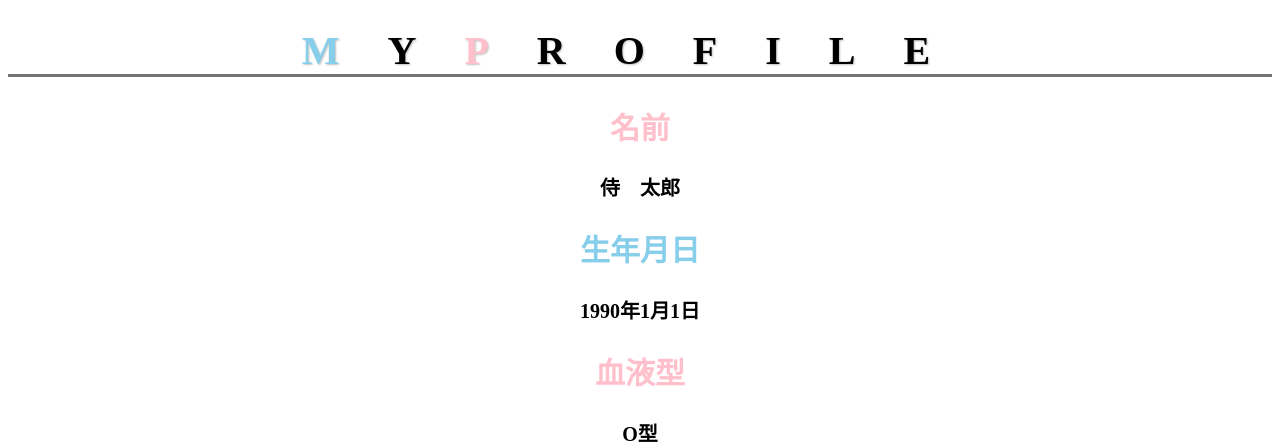
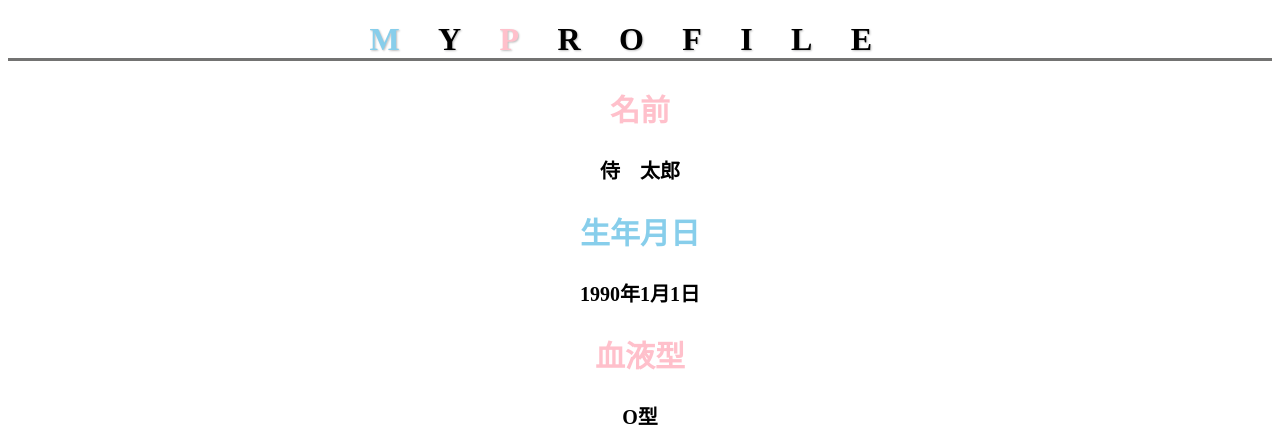
Before and after one commit to asfreeasabird919/samurai-terakoya, a PHP site: page /kadai_014.html in a window 1280 px wide. Shown: the top 444 px of the page. Run offline with PHP 8.4, Linux system fonts and the light colour scheme.

Commit message:
Add files via upload

```diff
--- a/html-css-basic-kadai/kadai_014/style.css
+++ b/html-css-basic-kadai/kadai_014/style.css
@@ -7,7 +7,7 @@ body {
 
 h1 {
   font-family:  Josefin Sans;
-  font-size: 40px;
+  font-size: 2rem;
   text-shadow: 1px 1px 2px silver;
   letter-spacing: 1.2em;
   border-bottom: 3px solid rgb(115,115,114);
```
